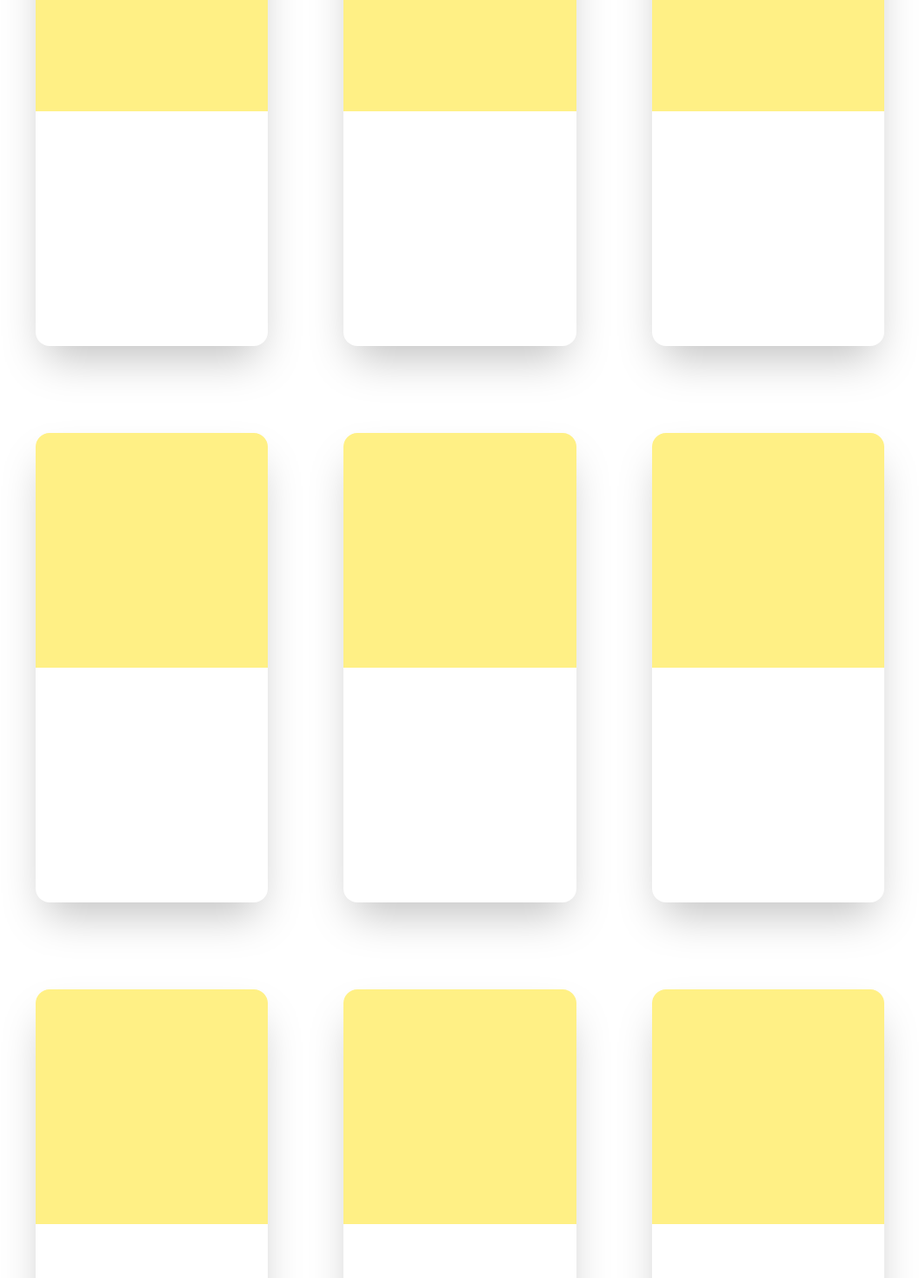
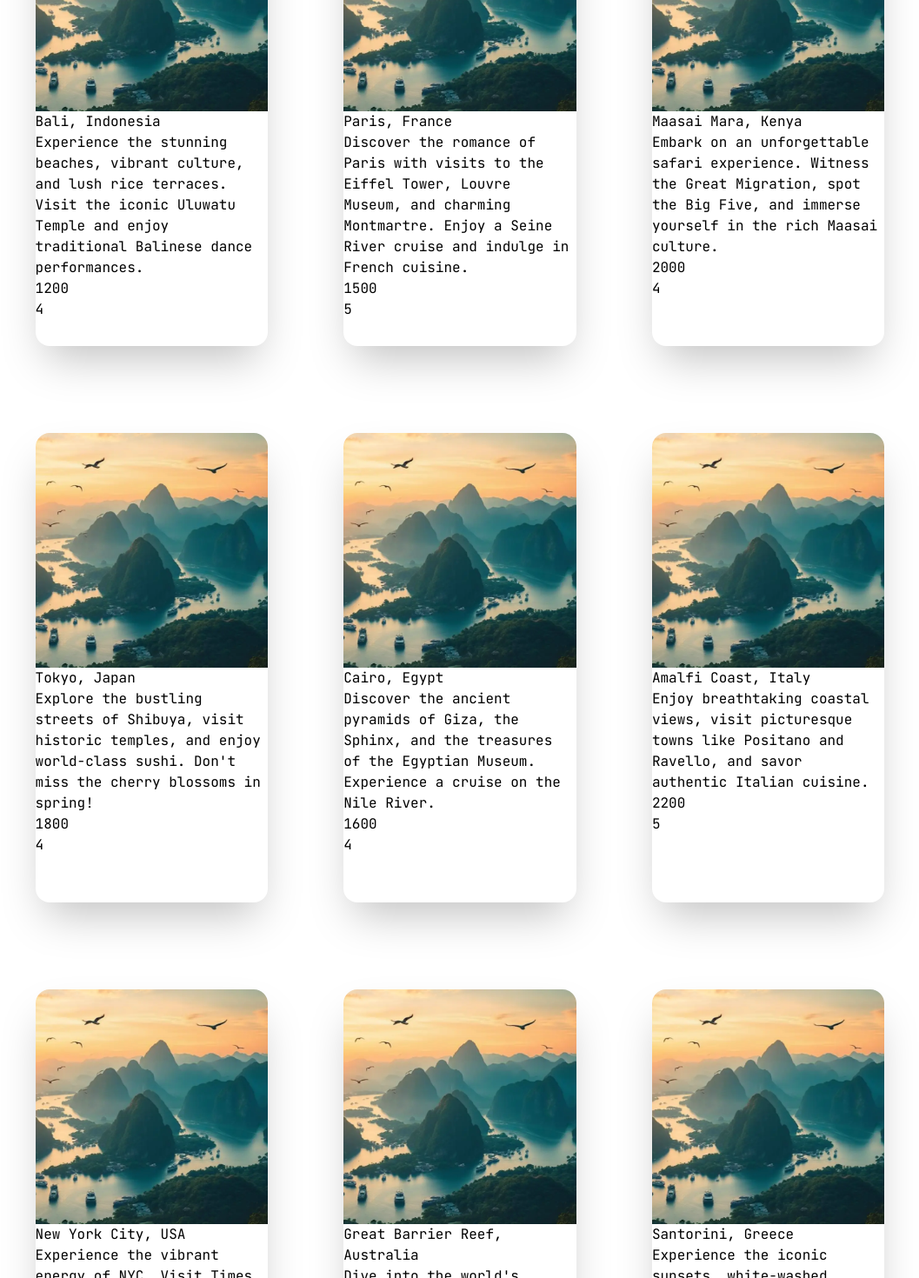
Before and after one commit to aktech27/jain-online-fe-project, a React (Vite) app: page / in a window 1280 px wide. Shown: the part 1860-3330 px from the top of the page at 87% size, without its empty margins (111-1168 px from the left). Built offline with nearby package versions, Linux system fonts and the light colour scheme.

Commit message:
[WIP] Common Card Component

```diff
--- a/src/components/Packages/PackageCard.tsx
+++ b/src/components/Packages/PackageCard.tsx
@@ -1,9 +1,16 @@
-const PackageCard = () => {
+const PackageCard = ({ image, name, description, price, rating }) => {
   return (
     <div className="h-[600px] flex items-center justify-center cursor-pointer transition-all duration-300 ease-in-out hover:scale-105 ">
       <div className="bg-white shadow-2xl rounded-2xl flex flex-col overflow-hidden h-[90%] w-[85%]">
-        <div className="bg-yellow-200 w-full h-[50%]"></div>
-        <div className="bg-orange-200"></div>
+        <div className="w-full h-[50%]">
+          <img src={image} alt={`img-${name}`} className="object-cover h-full" />
+        </div>
+        <div>
+          <div>{name}</div>
+          <div>{description}</div>
+          <div>{price}</div>
+          <div>{rating}</div>
+        </div>
       </div>
     </div>
   );
--- a/src/components/Packages/Packages.tsx
+++ b/src/components/Packages/Packages.tsx
@@ -1,19 +1,89 @@
 import PackageCard from './PackageCard';
+import Image from '../../assets/travel-bg.webp';
+
+const packageItems = [
+  {
+    id: 1,
+    image: Image,
+    placeName: 'Bali, Indonesia',
+    description: 'Experience the stunning beaches, vibrant culture, and lush rice terraces. Visit the iconic Uluwatu Temple and enjoy traditional Balinese dance performances.',
+    price: 1200,
+    rating: 4,
+  },
+  {
+    id: 2,
+    image: Image,
+    placeName: 'Paris, France',
+    description: 'Discover the romance of Paris with visits to the Eiffel Tower, Louvre Museum, and charming Montmartre. Enjoy a Seine River cruise and indulge in French cuisine.',
+    price: 1500,
+    rating: 5,
+  },
+  {
+    id: 3,
+    image: Image,
+    placeName: 'Maasai Mara, Kenya',
+    description: 'Embark on an unforgettable safari experience. Witness the Great Migration, spot the Big Five, and immerse yourself in the rich Maasai culture.',
+    price: 2000,
+    rating: 4,
+  },
+  {
+    id: 4,
+    image: Image,
+    placeName: 'Tokyo, Japan',
+    description: "Explore the bustling streets of Shibuya, visit historic temples, and enjoy world-class sushi. Don't miss the cherry blossoms in spring!",
+    price: 1800,
+    rating: 4,
+  },
+  {
+    id: 5,
+    image: Image,
+    placeName: 'Cairo, Egypt',
+    description: 'Discover the ancient pyramids of Giza, the Sphinx, and the treasures of the Egyptian Museum. Experience a cruise on the Nile River.',
+    price: 1600,
+    rating: 4,
+  },
+  {
+    id: 6,
+    image: Image,
+    placeName: 'Amalfi Coast, Italy',
+    description: 'Enjoy breathtaking coastal views, visit picturesque towns like Positano and Ravello, and savor authentic Italian cuisine.',
+    price: 2200,
+    rating: 5,
+  },
+  {
+    id: 7,
+    image: Image,
+    placeName: 'New York City, USA',
+    description: 'Experience the vibrant energy of NYC. Visit Times Square, Central Park, and the Statue of Liberty. Enjoy Broadway shows and diverse dining options.',
+    price: 1400,
+    rating: 4,
+  },
+  {
+    id: 8,
+    image: Image,
+    placeName: 'Great Barrier Reef, Australia',
+    description: "Dive into the world's largest coral reef system. Snorkel with colorful marine life and explore the stunning islands of Queensland.",
+    price: 2500,
+    rating: 5,
+  },
+  {
+    id: 9,
+    image: Image,
+    placeName: 'Santorini, Greece',
+    description: 'Experience the iconic sunsets, white-washed buildings, and crystal-clear waters. Explore ancient ruins and enjoy delicious Greek cuisine.',
+    price: 1800,
+    rating: 5,
+  },
+];
 
 const Packages = () => {
   return (
     <section id="booknow" className="h-screen py-6">
       <h3 className="text-center text-5xl">Our Packages</h3>
       <div className="grid grid-cols-3 gap-10 mx-auto w-[80vw] my-4">
-        <PackageCard />
-        <PackageCard />
-        <PackageCard />
-        <PackageCard />
-        <PackageCard />
-        <PackageCard />
-        <PackageCard />
-        <PackageCard />
-        <PackageCard />
+        {packageItems.map((pkg) => (
+          <PackageCard key={pkg.id} image={pkg.image} name={pkg.placeName} description={pkg.description} price={pkg.price} rating={pkg.rating} />
+        ))}
       </div>
     </section>
   );
```
